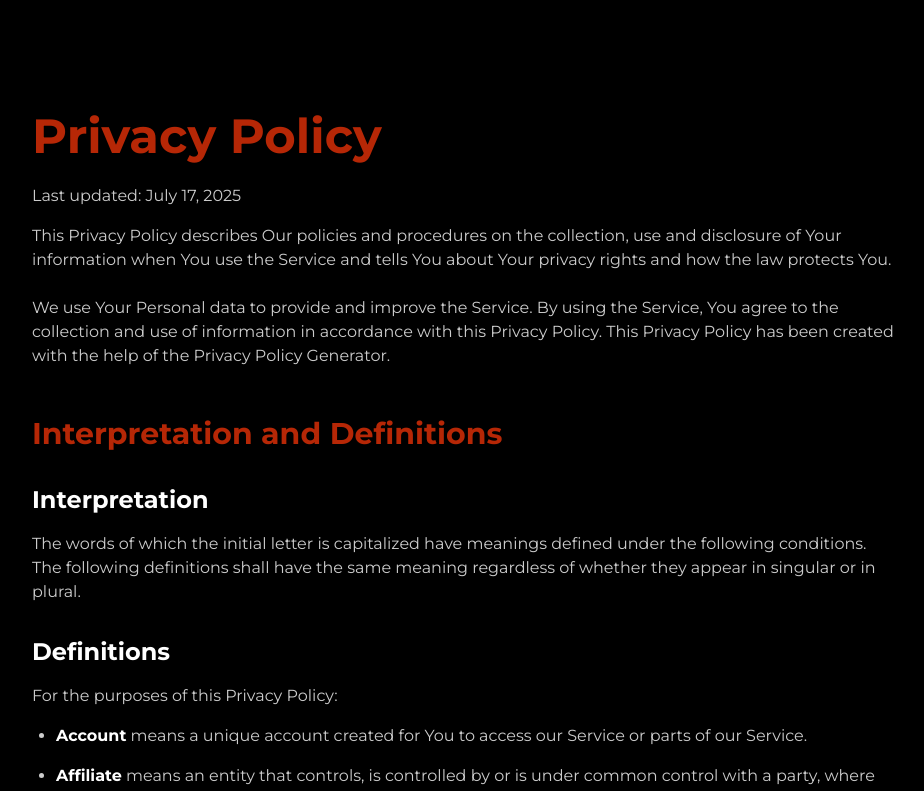
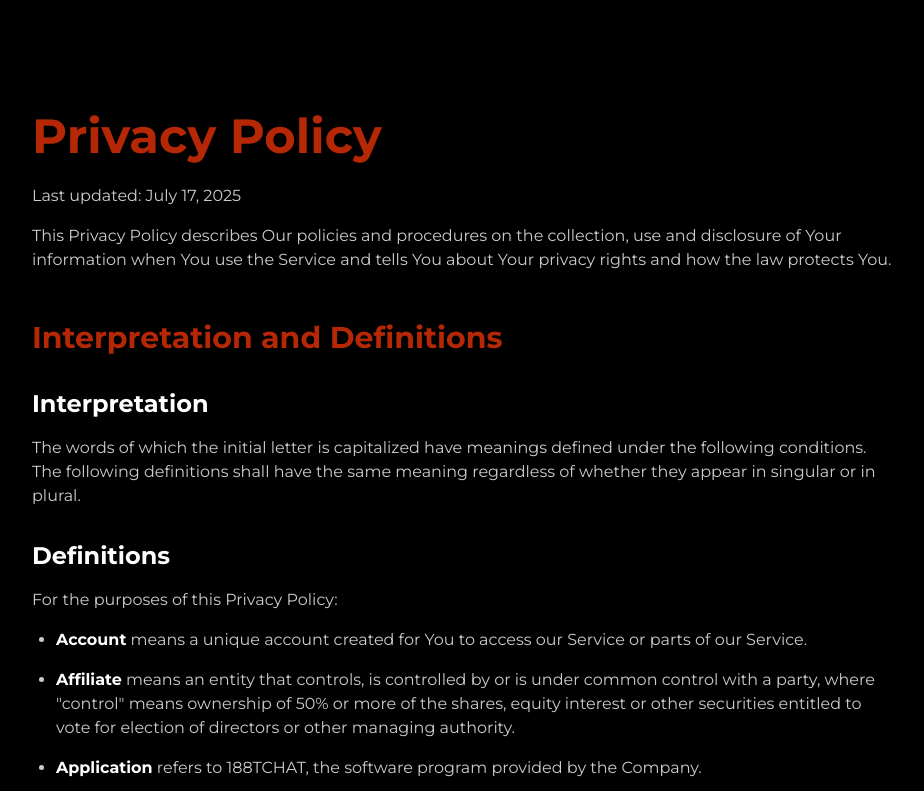
Before and after one commit to RouckBlankOo/188TCHAT, a Next.js app: page /privacy-policy in a window 1280 px wide. Shown: the top 791 px of the page, without its empty margins (176-1100 px from the left). Built offline with nearby package versions, Linux system fonts and the light colour scheme.

Commit message:
Latest Update 17/07

```diff
--- a/src/sections/PrivacyPolicy.tsx
+++ b/src/sections/PrivacyPolicy.tsx
@@ -21,14 +21,6 @@ const PrivacyPolicy = () => {
             collection, use and disclosure of Your information when You use the
             Service and tells You about Your privacy rights and how the law
             protects You.
-          </p>
-
-          <p className="text-white/80 mb-8">
-            We use Your Personal data to provide and improve the Service. By
-            using the Service, You agree to the collection and use of
-            information in accordance with this Privacy Policy. This Privacy
-            Policy has been created with the help of the Privacy Policy
-            Generator.
           </p>
 
           <h2 className="text-3xl font-bold text-[#B62706] mt-12 mb-6">
```
